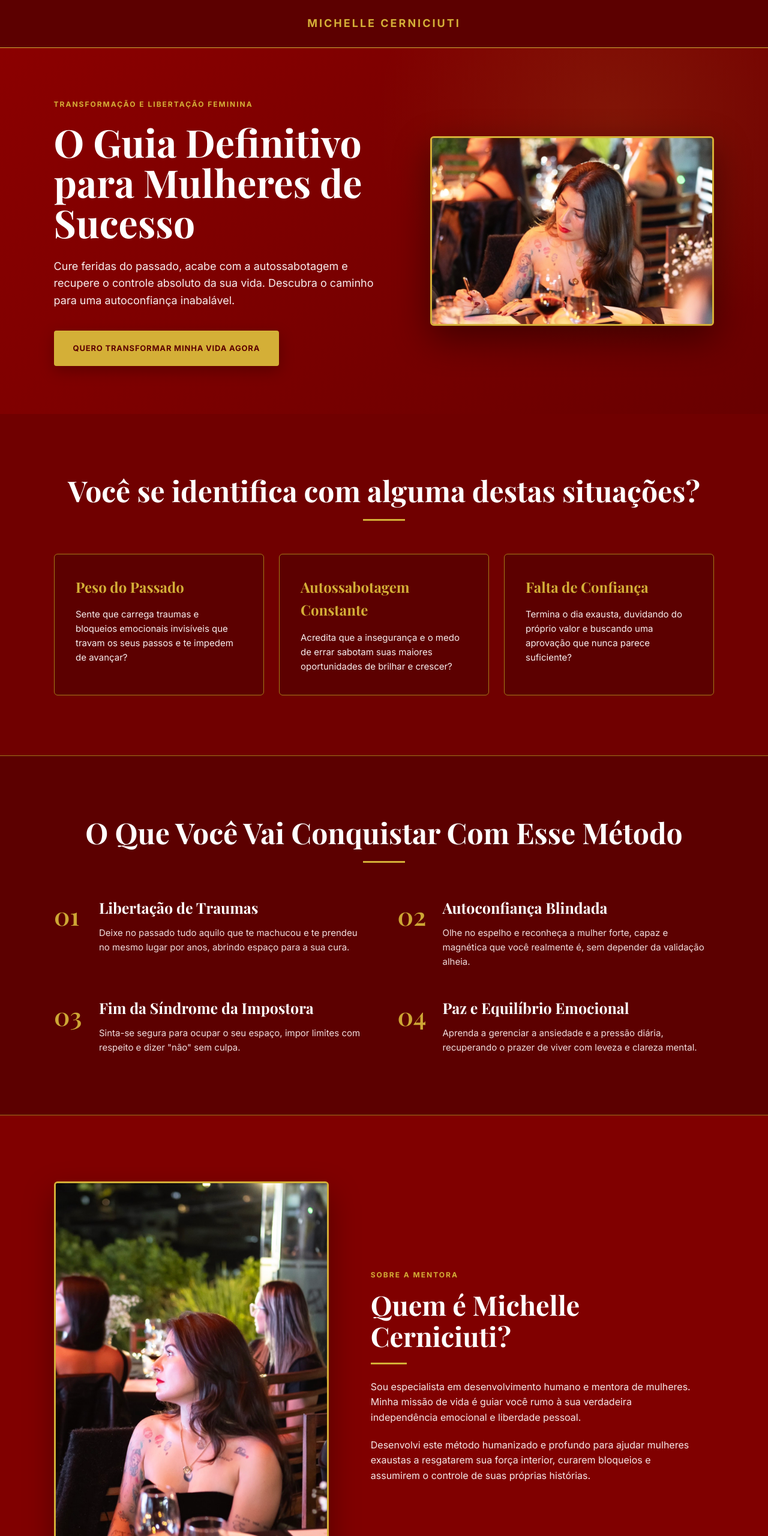
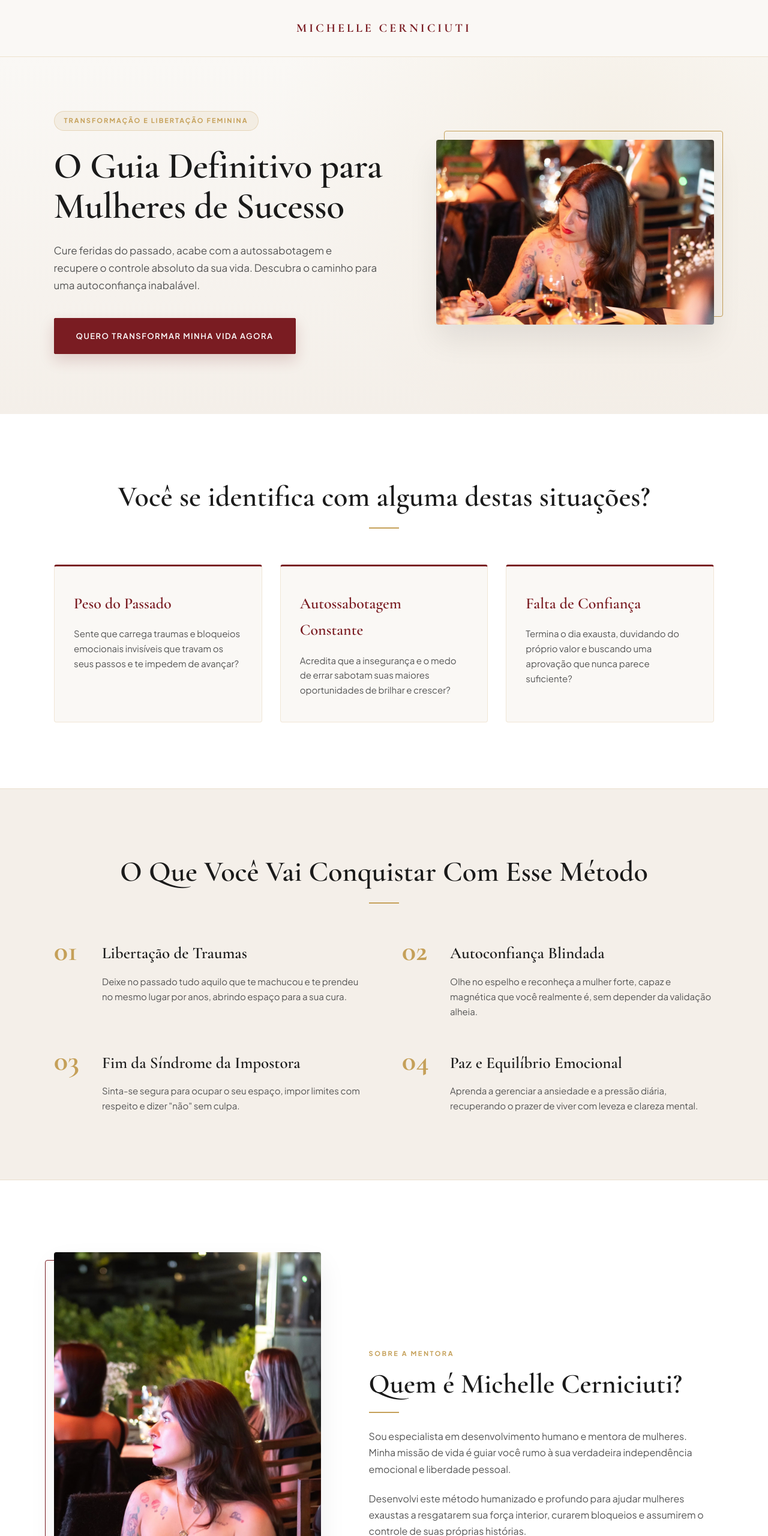
Before and after one commit to heloysateixeira556-jpg/ebook-michelle, a plain HTML site: page index.html in a window 1280 px wide. Shown: the top 2560 px of the page at 60% size. Drawn offline with nearby package versions, Linux system fonts and the light colour scheme.

Commit message:
CSS
Updated styles for typography, colors, and layout.

```diff
--- a/style.css
+++ b/style.css
@@ -1,6 +1,7 @@
 /* =========================================
-   CONFIGURAÇÕES GERAIS
+   CONFIGURAÇÕES GERAIS E TIPOGRAFIA
 ========================================= */
+@import url('https://fonts.googleapis.com/css2?family=Cormorant+Garamond:ital,wght@0,500;0,600;0,700;1,400&family=Plus+Jakarta+Sans:wght@300;400;500;600;700&display=swap');
 
 * {
     margin: 0;
@@ -13,10 +14,11 @@ html {
 }
 
 body {
-    font-family: 'Inter', sans-serif;
-    background: #800000;
-    color: #ffffff;
-    line-height: 1.6;
+    font-family: 'Plus Jakarta Sans', sans-serif;
+    background-color: #faf8f5;
+    color: #2b2b2b;
+    line-height: 1.7;
+    -webkit-font-smoothing: antialiased;
 }
 
 img {
@@ -28,629 +30,488 @@ a {
     text-decoration: none;
 }
 
-
 /* =========================================
-   CORES PRINCIPAIS
+   PALETA DE CORES (PALETA EDITORIAL / LUXO)
+   - Fundo leve: #faf8f5
+   - Fundo cartões: #f3ede6 / #ffffff
+   - Texto escuro: #2b2b2b
+   - Vermelho sofisticado (Vinho/Borgonha): #7a1c22 (Hover: #5a1217)
+   - Dourado sutil: #c5a059 (Soft gold: #e8d5b7)
 ========================================= */
-
-/*
-VERMELHO:
-#800000
-
-VERMELHO ESCURO:
-#5c0000
-
-DOURADO:
-#d4af37
-
-DOURADO CLARO:
-#f1d477
-
-BRANCO:
-#ffffff
-*/
-
 
 /* =========================================
    CABEÇALHO
 ========================================= */
-
 header {
     width: 100%;
-    padding: 25px 7%;
-
-    background: #5c0000;
-
-    border-bottom: 1px solid #d4af37;
+    padding: 30px 7%;
+    background: #faf8f5;
+    border-bottom: 1px solid rgba(197, 160, 89, 0.25);
+    position: relative;
+    z-index: 10;
 }
 
 .logo {
-    font-size: 18px;
-
+    font-family: 'Cormorant Garamond', serif;
+    font-size: 20px;
     font-weight: 700;
-
-    letter-spacing: 3px;
-
-    color: #d4af37;
-
+    letter-spacing: 4px;
+    color: #7a1c22;
     text-align: center;
+    text-transform: uppercase;
 }
 
-
 /* =========================================
-   HERO
+   HERO SECTION
 ========================================= */
-
 .hero {
-    padding: 80px 7%;
-
-    background:
-        radial-gradient(
-            circle at 80% 20%,
-            rgba(212, 175, 55, 0.12),
-            transparent 35%
-        ),
-        linear-gradient(
-            135deg,
-            #8b0000,
-            #680000
-        );
+    padding: 90px 7% 100px;
+    background: radial-gradient(circle at 80% 20%, rgba(197, 160, 89, 0.08), transparent 50%),
+                linear-gradient(180deg, #faf8f5 0%, #f4efe9 100%);
+    position: relative;
 }
 
 .hero-container {
     max-width: 1200px;
-
     margin: auto;
-
     display: grid;
-
-    grid-template-columns: 1fr 0.85fr;
-
+    grid-template-columns: 1.1fr 0.9fr;
     gap: 70px;
-
     align-items: center;
 }
 
 .hero-text {
-    max-width: 600px;
+    max-width: 620px;
 }
 
 .tag {
     display: inline-block;
-
-    color: #d4af37;
-
-    font-size: 12px;
-
+    color: #c5a059;
+    background: rgba(197, 160, 89, 0.1);
+    border: 1px solid rgba(197, 160, 89, 0.3);
+    padding: 6px 16px;
+    border-radius: 50px;
+    font-size: 11px;
     font-weight: 700;
-
     letter-spacing: 2px;
-
-    margin-bottom: 20px;
+    margin-bottom: 25px;
+    text-transform: uppercase;
 }
 
 .hero h1 {
-    font-family: 'Playfair Display', serif;
-
-    font-size: clamp(42px, 5vw, 68px);
-
-    line-height: 1.05;
-
-    color: #ffffff;
-
+    font-family: 'Cormorant Garamond', serif;
+    font-size: clamp(40px, 4.8vw, 64px);
+    font-weight: 600;
+    line-height: 1.1;
+    color: #1a1a1a;
     margin-bottom: 25px;
+    letter-spacing: -0.5px;
 }
 
 .hero p {
-    font-size: 18px;
-
-    color: #f8eeee;
-
-    margin-bottom: 35px;
-
-    max-width: 560px;
+    font-size: 17px;
+    color: #555555;
+    margin-bottom: 40px;
+    max-width: 540px;
+    font-weight: 400;
 }
 
-
 /* =========================================
-   BOTÃO DOURADO
+   BOTÕES (VERMELHO COM ACCENT DOURADO)
 ========================================= */
-
 .btn-cta {
     display: inline-block;
-
-    padding: 17px 30px;
-
-    background: #d4af37;
-
-    color: #5c0000;
-
-    border: 2px solid #d4af37;
-
-    border-radius: 4px;
-
+    padding: 18px 36px;
+    background: #7a1c22;
+    color: #ffffff;
+    border: 1px solid #7a1c22;
+    border-radius: 2px;
     font-size: 13px;
-
-    font-weight: 700;
-
-    letter-spacing: 0.8px;
-
-    transition: all 0.3s ease;
-
-    box-shadow:
-        0 8px 25px rgba(0, 0, 0, 0.25);
+    font-weight: 600;
+    letter-spacing: 1.5px;
+    text-transform: uppercase;
+    transition: all 0.35s cubic-bezier(0.165, 0.84, 0.44, 1);
+    box-shadow: 0 10px 25px rgba(122, 28, 34, 0.18);
+    position: relative;
 }
 
 .btn-cta:hover {
-    background: #f1d477;
-
-    border-color: #f1d477;
-
-    color: #5c0000;
-
+    background: #5a1217;
+    border-color: #c5a059;
+    color: #ffffff;
     transform: translateY(-3px);
-
-    box-shadow:
-        0 12px 30px rgba(212, 175, 55, 0.3);
+    box-shadow: 0 15px 30px rgba(122, 28, 34, 0.28);
 }
 
 .btn-cta.large {
-    padding: 20px 40px;
-
+    padding: 22px 48px;
     font-size: 14px;
 }
-
 
 /* =========================================
    IMAGEM HERO
 ========================================= */
-
 .hero-image {
     position: relative;
-
     width: 100%;
 }
 
-.hero-image img {
+.hero-image::before {
+    content: "";
+    position: absolute;
+    top: -15px;
+    right: -15px;
     width: 100%;
-
-    max-height: 650px;
-
-    object-fit: cover;
-
-    border-radius: 6px;
-
-    border: 3px solid #d4af37;
-
-    box-shadow:
-        0 20px 60px rgba(0, 0, 0, 0.45);
+    height: 100%;
+    border: 1px solid #c5a059;
+    border-radius: 4px;
+    z-index: 1;
+    pointer-events: none;
 }
 
+.hero-image img {
+    position: relative;
+    z-index: 2;
+    width: 100%;
+    max-height: 620px;
+    object-fit: cover;
+    border-radius: 4px;
+    box-shadow: 0 25px 50px rgba(0, 0, 0, 0.08);
+}
 
 /* =========================================
-   CONTAINER
+   CONTAINER REUTILIZÁVEL
 ========================================= */
-
 .container {
     width: 90%;
-
     max-width: 1100px;
-
     margin: auto;
 }
 
-
 /* =========================================
-   SEÇÃO DE DOR
+   SEÇÃO DE DOR / DESAFIOS
 ========================================= */
-
 .pain-section {
-    padding: 100px 0;
-
-    background: #700000;
+    padding: 110px 0;
+    background: #ffffff;
 }
 
 .pain-section h2,
 .features h2,
 .cta-section h2 {
-    font-family: 'Playfair Display', serif;
-
+    font-family: 'Cormorant Garamond', serif;
     text-align: center;
-
-    font-size: clamp(32px, 4vw, 48px);
-
-    line-height: 1.15;
-
-    margin-bottom: 55px;
-
-    color: #ffffff;
+    font-size: clamp(32px, 3.8vw, 48px);
+    font-weight: 600;
+    line-height: 1.2;
+    margin-bottom: 60px;
+    color: #1a1a1a;
 }
 
 .pain-section h2::after,
 .features h2::after {
     content: "";
-
     display: block;
-
-    width: 70px;
-
-    height: 3px;
-
-    background: #d4af37;
-
-    margin: 20px auto 0;
+    width: 50px;
+    height: 2px;
+    background: #c5a059;
+    margin: 22px auto 0;
 }
 
 .pain-grid {
     display: grid;
-
     grid-template-columns: repeat(3, 1fr);
-
-    gap: 25px;
+    gap: 30px;
 }
 
 .pain-card {
-    padding: 35px;
-
-    background: #5c0000;
-
-    border: 1px solid #a57c18;
-
-    border-radius: 6px;
-
-    transition: all 0.3s ease;
+    padding: 40px 32px;
+    background: #faf8f5;
+    border: 1px solid rgba(197, 160, 89, 0.2);
+    border-top: 3px solid #7a1c22;
+    border-radius: 4px;
+    transition: all 0.35s ease;
 }
 
 .pain-card:hover {
-    transform: translateY(-6px);
-
-    border-color: #d4af37;
-
-    box-shadow:
-        0 15px 35px rgba(0, 0, 0, 0.25);
+    transform: translateY(-8px);
+    background: #ffffff;
+    border-color: #c5a059;
+    box-shadow: 0 20px 40px rgba(0, 0, 0, 0.06);
 }
 
 .pain-card h3 {
-    font-family: 'Playfair Display', serif;
-
-    font-size: 24px;
-
-    margin-bottom: 15px;
-
-    color: #d4af37;
+    font-family: 'Cormorant Garamond', serif;
+    font-size: 26px;
+    font-weight: 600;
+    margin-bottom: 16px;
+    color: #7a1c22;
 }
 
 .pain-card p {
-    color: #f7eeee;
-
+    color: #555555;
     font-size: 15px;
+    line-height: 1.65;
 }
 
-
 /* =========================================
-   BENEFÍCIOS
+   BENEFÍCIOS / CONQUISTAS
 ========================================= */
-
 .features {
-    padding: 100px 0;
-
-    background: #5c0000;
-
-    border-top: 1px solid #9d761b;
-
-    border-bottom: 1px solid #9d761b;
+    padding: 110px 0;
+    background: #f4efe9;
+    border-top: 1px solid rgba(197, 160, 89, 0.2);
+    border-bottom: 1px solid rgba(197, 160, 89, 0.2);
 }
 
 .feature-grid {
     display: grid;
-
     grid-template-columns: repeat(2, 1fr);
-
-    gap: 45px;
+    gap: 50px 60px;
 }
 
 .feature-item {
     position: relative;
-
-    padding-left: 75px;
+    padding-left: 80px;
 }
 
 .number {
     position: absolute;
-
     left: 0;
-
-    top: 0;
-
-    font-family: 'Playfair Display', serif;
-
-    font-size: 42px;
-
-    color: #d4af37;
-
-    opacity: 0.95;
+    top: -5px;
+    font-family: 'Cormorant Garamond', serif;
+    font-size: 48px;
+    font-weight: 700;
+    color: #c5a059;
+    line-height: 1;
 }
 
 .feature-item h3 {
-    font-family: 'Playfair Display', serif;
-
-    font-size: 25px;
-
-    margin-bottom: 10px;
-
-    color: #ffffff;
+    font-family: 'Cormorant Garamond', serif;
+    font-size: 27px;
+    font-weight: 600;
+    margin-bottom: 12px;
+    color: #1a1a1a;
 }
 
 .feature-item p {
-    color: #f0dddd;
-
+    color: #555555;
     font-size: 15px;
+    line-height: 1.65;
 }
-
 
 /* =========================================
    SOBRE MICHELLE
 ========================================= */
-
 .about {
-    padding: 110px 7%;
-
-    background: #800000;
+    padding: 120px 7%;
+    background: #ffffff;
 }
 
 .about-container {
     max-width: 1100px;
-
     margin: auto;
-
     display: grid;
-
-    grid-template-columns: 0.8fr 1fr;
-
-    gap: 70px;
-
+    grid-template-columns: 0.85fr 1.1fr;
+    gap: 80px;
     align-items: center;
 }
 
 .about-image {
+    position: relative;
     width: 100%;
 }
 
+.about-image::after {
+    content: "";
+    position: absolute;
+    bottom: -15px;
+    left: -15px;
+    width: 100%;
+    height: 100%;
+    border: 1px solid #7a1c22;
+    border-radius: 4px;
+    z-index: 1;
+    pointer-events: none;
+}
+
 .about-image img {
+    position: relative;
+    z-index: 2;
     width: 100%;
-
-    border-radius: 6px;
-
-    border: 3px solid #d4af37;
-
-    box-shadow:
-        0 20px 50px rgba(0, 0, 0, 0.35);
+    border-radius: 4px;
+    box-shadow: 0 20px 45px rgba(0, 0, 0, 0.07);
 }
 
 .about-text {
-    max-width: 550px;
+    max-width: 580px;
 }
 
 .small-title {
-    display: block;
-
-    color: #d4af37;
-
-    font-size: 12px;
-
+    display: inline-block;
+    color: #c5a059;
+    font-size: 11px;
     font-weight: 700;
-
-    letter-spacing: 2px;
-
+    letter-spacing: 2.5px;
     margin-bottom: 15px;
+    text-transform: uppercase;
 }
 
 .about-text h2 {
-    font-family: 'Playfair Display', serif;
-
-    font-size: 45px;
-
+    font-family: 'Cormorant Garamond', serif;
+    font-size: 46px;
+    font-weight: 600;
     line-height: 1.15;
-
-    color: #ffffff;
-
+    color: #1a1a1a;
     margin-bottom: 25px;
 }
 
 .about-text h2::after {
     content: "";
-
     display: block;
-
-    width: 60px;
-
-    height: 3px;
-
-    background: #d4af37;
-
-    margin-top: 18px;
+    width: 50px;
+    height: 2px;
+    background: #c5a059;
+    margin-top: 20px;
 }
 
 .about-text p {
-    color: #f5e8e8;
-
-    margin-bottom: 20px;
-
+    color: #555555;
+    margin-bottom: 22px;
     font-size: 16px;
+    line-height: 1.7;
 }
 
-
 /* =========================================
-   OFERTA
+   OFERTA / CTA FINAL
 ========================================= */
-
 .cta-section {
-    padding: 110px 0;
-
+    padding: 120px 0;
     text-align: center;
-
-    background:
-        radial-gradient(
-            circle at center,
-            #920000 0%,
-            #5c0000 75%
-        );
-
-    color: #ffffff;
-
-    border-top: 2px solid #d4af37;
+    background: linear-gradient(180deg, #faf8f5 0%, #f2ebe1 100%);
+    border-top: 1px solid rgba(197, 160, 89, 0.25);
 }
 
 .cta-section h2 {
-    color: #ffffff;
-
-    max-width: 750px;
-
+    color: #1a1a1a;
+    max-width: 780px;
     margin: 15px auto 20px;
 }
 
 .cta-section > .container > p {
-    max-width: 650px;
-
+    max-width: 620px;
     margin: 0 auto 40px;
-
-    color: #f8eaea;
-
+    color: #555555;
     font-size: 17px;
 }
 
 .offer-tag {
-    font-size: 12px;
-
-    letter-spacing: 2px;
-
+    font-size: 11px;
+    letter-spacing: 2.5px;
     font-weight: 700;
-
-    color: #d4af37;
+    color: #7a1c22;
+    text-transform: uppercase;
 }
 
-
 /* =========================================
-   PREÇO
+   PREÇO / PRICE BOX
 ========================================= */
-
 .price-box {
     display: flex;
-
     flex-direction: column;
-
     align-items: center;
-
-    margin: 35px auto;
-
-    padding: 35px;
-
-    max-width: 400px;
-
-    background: rgba(0, 0, 0, 0.18);
-
-    border: 2px solid #d4af37;
-
+    margin: 40px auto;
+    padding: 45px 35px;
+    max-width: 440px;
+    background: #ffffff;
+    border: 1px solid #c5a059;
     border-radius: 6px;
-
-    box-shadow:
-        0 15px 40px rgba(0, 0, 0, 0.25);
+    box-shadow: 0 20px 50px rgba(122, 28, 34, 0.08);
+    position: relative;
 }
 
 .old-price {
-    font-size: 16px;
-
+    font-size: 15px;
     text-decoration: line-through;
-
-    color: #e8caca;
+    color: #888888;
 }
 
 .promo-text {
-    margin-top: 8px;
-
-    font-size: 15px;
-
-    color: #ffffff;
+    margin-top: 6px;
+    font-size: 14px;
+    color: #555555;
+    font-weight: 500;
 }
 
 .new-price {
-    font-family: 'Playfair Display', serif;
-
-    font-size: 58px;
-
+    font-family: 'Cormorant Garamond', serif;
+    font-size: 64px;
     font-weight: 700;
-
-    color: #d4af37;
-
+    color: #7a1c22;
     margin: 5px 0;
+    line-height: 1;
 }
 
 .installments {
-    font-size: 14px;
-
-    color: #ffffff;
+    font-size: 13px;
+    color: #c5a059;
+    font-weight: 600;
+    letter-spacing: 0.5px;
+    text-transform: uppercase;
 }
-
 
 /* =========================================
    GARANTIA
 ========================================= */
-
 .garantia {
-    margin-top: 30px;
-
-    font-size: 13px;
-
-    color: #f0dddd;
+    margin-top: 35px;
+    font-size: 14px;
+    color: #666666;
 }
 
 .garantia strong {
-    color: #d4af37;
+    color: #7a1c22;
 }
 
+.garantia span {
+    display: block;
+    margin-top: 5px;
+    color: #777777;
+}
 
 /* =========================================
    RODAPÉ
 ========================================= */
-
 footer {
-    padding: 25px;
-
+    padding: 35px 20px;
     text-align: center;
-
-    background: #3d0000;
-
-    color: #d4af37;
-
+    background: #1a1a1a;
+    color: #c5a059;
     font-size: 12px;
-
-    border-top: 1px solid #d4af37;
+    letter-spacing: 1px;
+    border-top: 1px solid rgba(197, 160, 89, 0.3);
 }
 
-
 /* =========================================
-   TABLET / CELULAR
+   RESPONSIVIDADE (TABLET / CELULAR)
 ========================================= */
-
 @media (max-width: 850px) {
-
     header {
         padding: 20px;
     }
 
     .logo {
-        font-size: 14px;
+        font-size: 16px;
+        letter-spacing: 2px;
     }
 
     .hero {
-        padding: 55px 20px;
+        padding: 60px 20px 80px;
     }
 
     .hero-container {
         grid-template-columns: 1fr;
-
-        gap: 40px;
-
+        gap: 50px;
         text-align: center;
     }
 
@@ -660,17 +521,15 @@ footer {
 
     .hero p {
         margin-left: auto;
-
         margin-right: auto;
     }
 
-    .hero h1 {
-        font-size: 43px;
+    .hero-image::before {
+        display: none;
     }
 
     .hero-image {
-        max-width: 500px;
-
+        max-width: 480px;
         margin: auto;
     }
 
@@ -678,7 +537,7 @@ footer {
     .features,
     .about,
     .cta-section {
-        padding: 75px 0;
+        padding: 80px 0;
     }
 
     .pain-grid {
@@ -687,66 +546,47 @@ footer {
 
     .feature-grid {
         grid-template-columns: 1fr;
-
-        gap: 35px;
+        gap: 40px;
     }
 
     .about {
         padding-left: 20px;
-
         padding-right: 20px;
     }
 
     .about-container {
         grid-template-columns: 1fr;
+        gap: 50px;
+        text-align: center;
+    }
 
-        gap: 40px;
-
-        text-align: center;
+    .about-image::after {
+        display: none;
     }
 
     .about-text {
         margin: auto;
     }
 
-    .about-text h2 {
-        font-size: 38px;
-    }
-
     .about-text h2::after {
         margin-left: auto;
-
         margin-right: auto;
     }
 
     .cta-section {
         padding-left: 20px;
-
         padding-right: 20px;
     }
 
     .btn-cta {
         width: 100%;
-
         text-align: center;
     }
 }
 
-
-/* =========================================
-   CELULAR PEQUENO
-========================================= */
-
 @media (max-width: 450px) {
-
     .hero h1 {
         font-size: 36px;
-    }
-
-    .pain-section h2,
-    .features h2,
-    .cta-section h2 {
-        font-size: 32px;
     }
 
     .feature-item {
@@ -754,11 +594,10 @@ footer {
     }
 
     .number {
-        font-size: 30px;
+        font-size: 38px;
     }
 
     .new-price {
-        font-size: 45px;
+        font-size: 52px;
     }
-
 }
```
